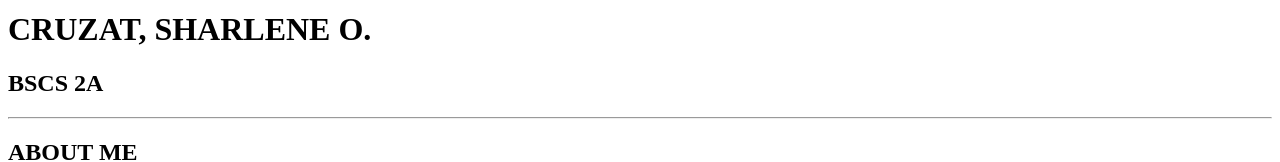
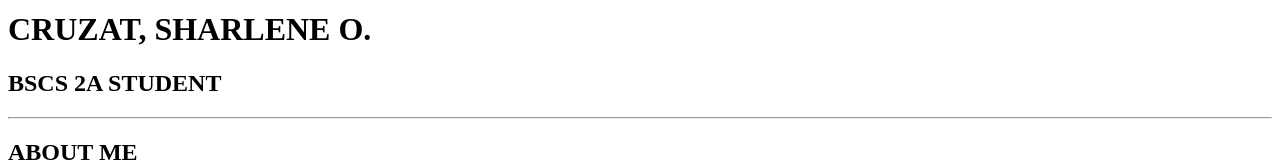
Before and after one commit to CruzatSharlene/HTML-Introduction-, a plain HTML site: page index.html in a window 1280 px wide. Shown: the part 244-406 px from the top of the page. Drawn offline with Linux system fonts and the light colour scheme.

Commit message:
Update index.html

```diff
--- a/index.html
+++ b/index.html
@@ -8,7 +8,7 @@
         <h1>INTRODUCTION</h1>
         <img src="c:\Users\Hazel\Downloads\IMG_20240722_073414.jpg"width= '100' height="150">
         <h1>CRUZAT, SHARLENE O.</h1>
-        <h2>BSCS 2A</h2>
+        <h2>BSCS 2A STUDENT</h2>
         <hr>
         <h2>ABOUT ME</h2>
         <p>HELLO, Im Sharlene, Im 18 years old. I live in Tangway Lipa,City. Im friendly, ambivert and observant.</p>
```
